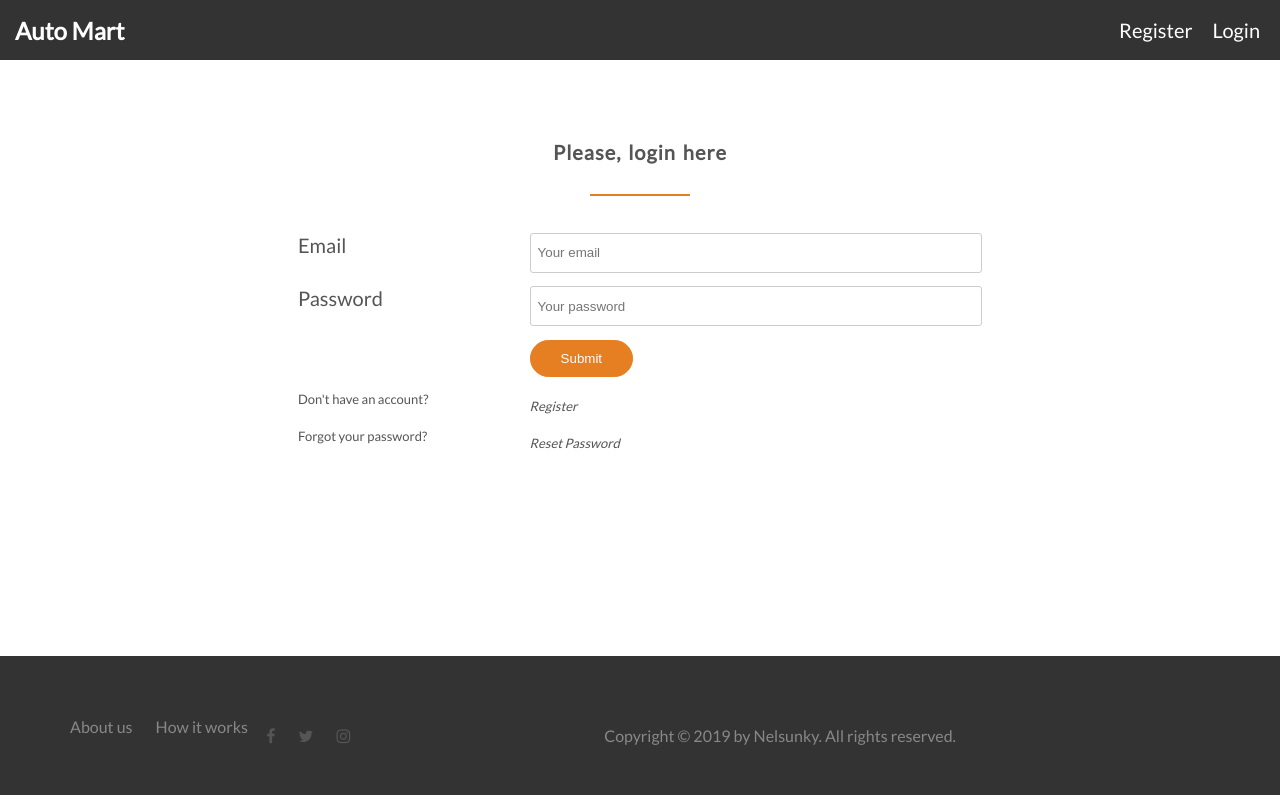
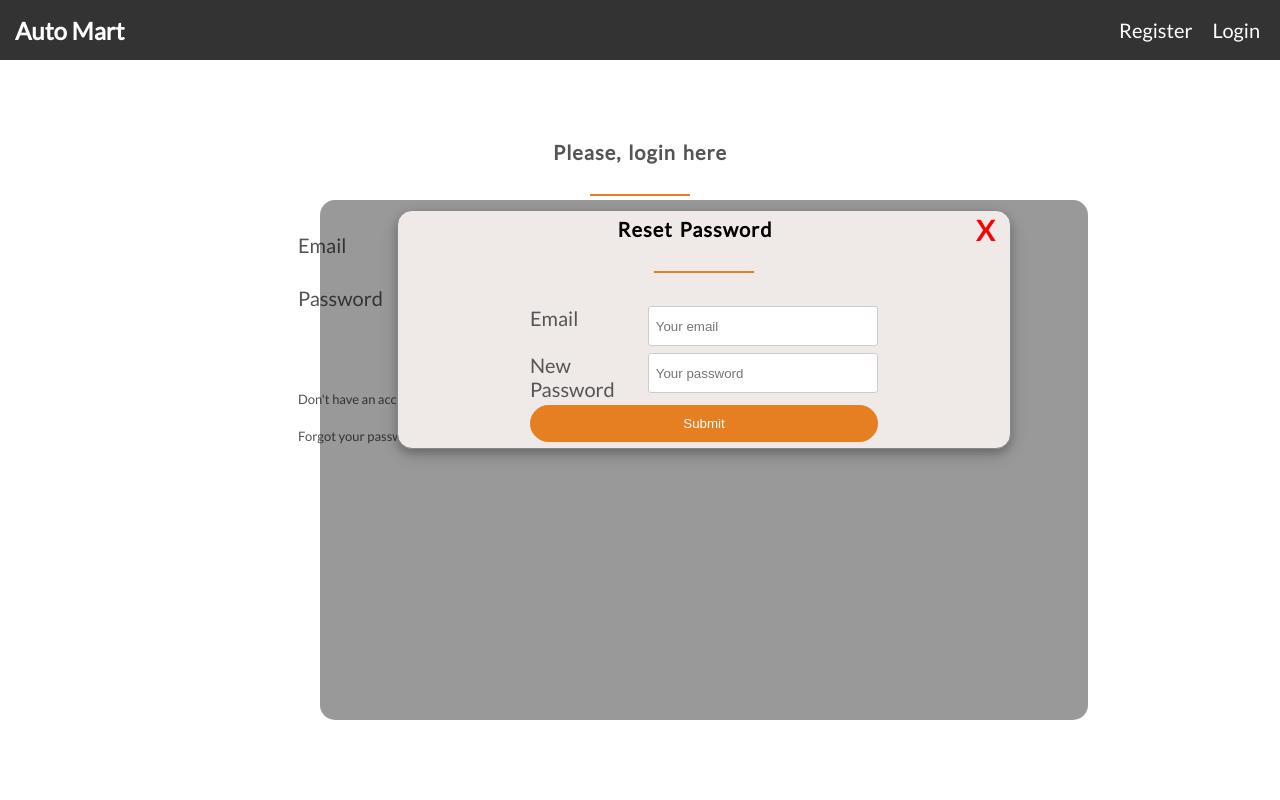
Before and after one commit to olaludesunkanmi/AutoMart, a website: page UI/login.html in a window 1280 px wide. Both pictures are taken after a click on the link "Reset Password". Drawn offline with Linux system fonts and the light colour scheme.

```diff
--- a/UI/css/style.css
+++ b/UI/css/style.css
@@ -202,6 +202,92 @@
 }
 
 /*----------------------------*/
+/* MODAL STYLE */
+/*---------------------------*/
+  /* The Modal (background) */
+  .modal {
+    display: none; /* Hidden by default */
+    position: fixed; /* Stay in place */
+    z-index: 1; /* Sit on top */
+    left: 25%;
+    top: 25%;
+    width: 60%;
+    height: 65%;
+    overflow: auto; /* Enable scroll if needed */
+    background-color: rgb(0,0,0); /* Fallback color */
+    background-color: rgba(0,0,0,0.4); /* Black w/ opacity */
+    -webkit-animation-name: fadeIn; /* Fade in the background */
+    -webkit-animation-duration: 0.4s;
+    animation-name: fadeIn;
+    animation-duration: 0.4s;
+    border-radius: 15px;
+  }
+
+  /* Modal Content */
+  .modal-content {
+    position: relative;
+    background-color: #EFE9E7;
+    margin: 10px auto;
+    padding: 0;
+    border: 1px solid #888;
+    width: 80%;
+    box-shadow: 0 4px 8px 0 rgba(0,0,0,0.2),0 6px 20px 0 rgba(0,0,0,0.19);
+    -webkit-animation-name: animatetop;
+    -webkit-animation-duration: 0.4s;
+    animation-name: animatetop;
+    animation-duration: 0.4s;
+    border-radius: 15px;
+  }
+
+  /* Add Animation */
+  @-webkit-keyframes animatetop {
+    from {top:-500px; opacity:0}
+    to {top:0; opacity:1}
+  }
+
+  @keyframes animatetop {
+    from {top:-300px; opacity:0}
+    to {top:0; opacity:1}
+  }
+
+  /* The Close Button */
+  .close {
+    color: red;
+    float: right;
+    font-size: 28px;
+    font-weight: bold;
+  }
+
+  .close:hover,
+  .close:focus {
+    color: #000;
+    text-decoration: none;
+    cursor: pointer;
+  }
+
+  .modal-header {
+    padding: 2px 16px;
+  }
+
+  .modal-body {
+      padding: 2px 16px;
+    }
+
+.modal-body h2 {
+    color: black;
+    text-align: center;
+}
+
+.modal-body .contact-form input[type=submit] {
+    width: 100%;
+}
+
+  .modal-footer {
+    padding: 2px 16px;
+    color: white;
+  }
+
+/*----------------------------*/
 /* FOOTER */
 /*---------------------------*/
 
--- a/UI/login.html
+++ b/UI/login.html
@@ -24,7 +24,7 @@
             <h2>Please, login here</h2>
         </div>
         <div class="row">
-            <form method="post" action="home.html" class="contact-form">
+            <form action="home.html" class="contact-form">
                 <div class="row">
                     <div class="col span-1-of-3">
                         <label for="email">Email</label>
@@ -69,6 +69,38 @@
         </div>
     </section>
 
+          <!-- The Modal -->
+    <div id="myModal" class="modal">
+        <!-- Modal content -->
+    <div class="modal-content">
+        <div class="modal-header">
+            <span class="close">X</span>
+        </div>
+        <div class="modal-body">
+            <h2>Reset Password</h2>
+            <form class="contact-form">
+                <div class="row">
+                    <div class="col span-1-of-3">
+                        <label for="email">Email</label>
+                    </div>
+                     <div class="col span-2-of-3">
+                        <input type="email" name="email" id="email" placeholder="Your email" required>
+                    </div>
+                </div>
+                <div class="row">
+                    <div class="col span-1-of-3">
+                        <label for="name">New Password</label>
+                    </div>
+                     <div class="col span-2-of-3">
+                        <input type="password" name="password" id="password" placeholder="Your password" required>
+                    </div>
+                <input type="submit" value="Submit">
+            </form>
+        </div>
+        <div class="modal-footer"></div>
+    </div>
+    </div>
+
     <footer>
         <div class="row">
             <div class="col span-1-of-2">
@@ -91,5 +123,6 @@
             </p>
         </div>
     </footer>
+    <script src="js/index.js"></script>
 </body>
 </html>
```
Also changed, not shown: UI/home.html (+1 -1 lines), UI/register.html (+1 -1 lines), package.json (+4 -4 lines), README.md.
